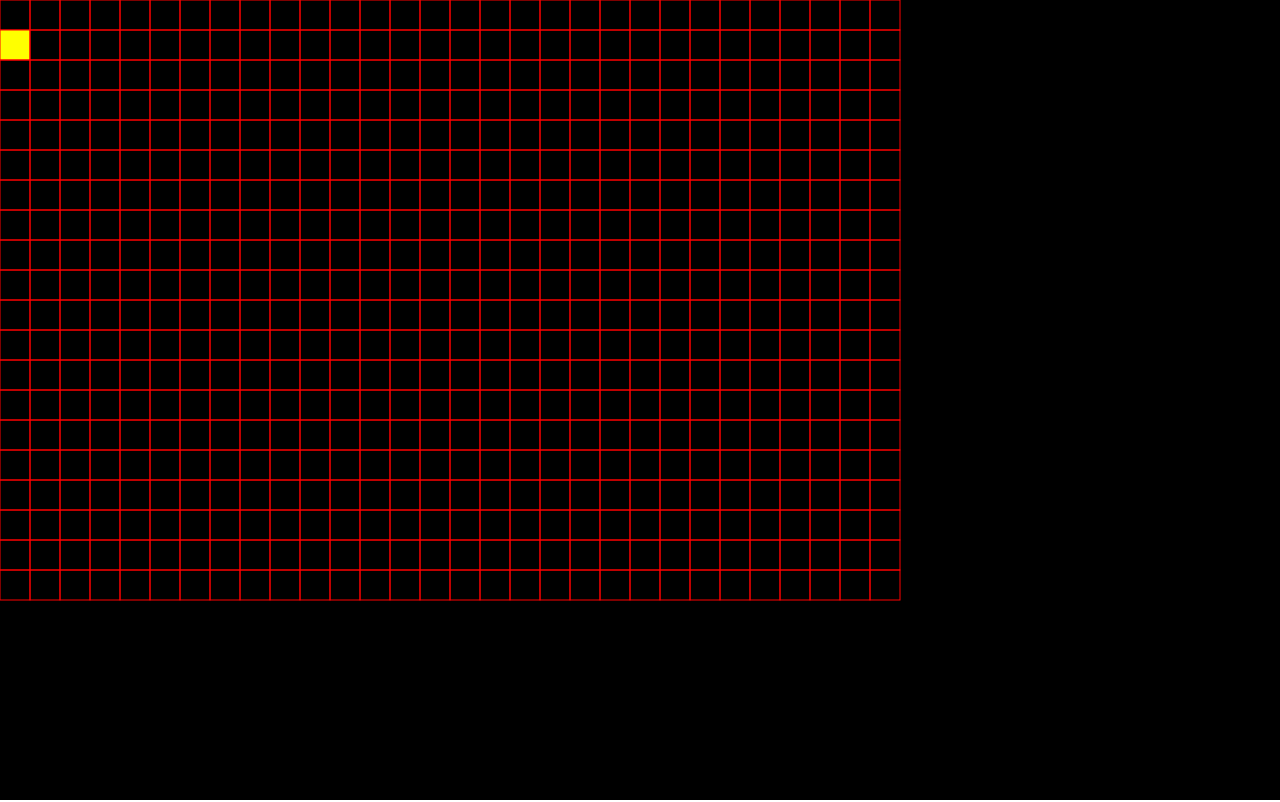
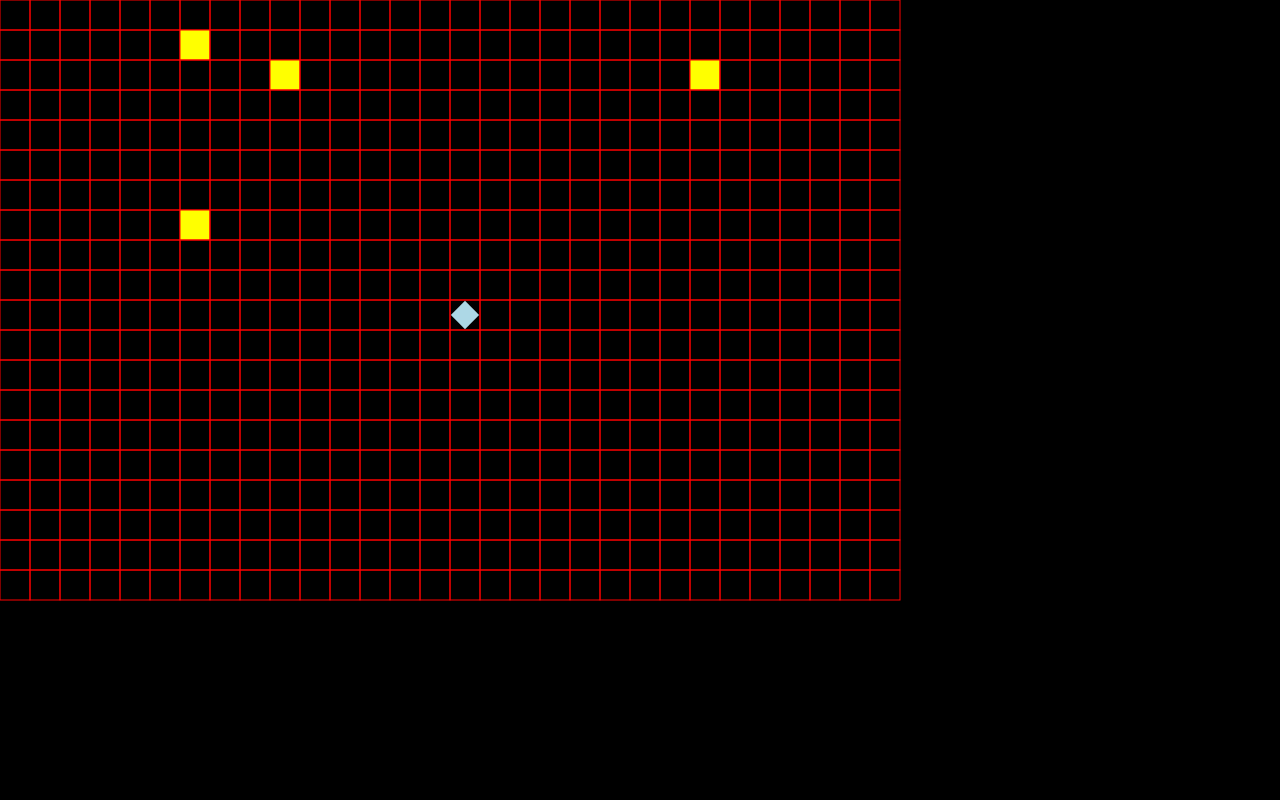
Before and after one commit to Armienn/super-grid, a plain HTML site: page index.html in a window 1280 px wide. Drawn offline with Linux system fonts and the light colour scheme.

Commit message:
It's kinda possible to lose now

```diff
--- a/index.html
+++ b/index.html
@@ -4,6 +4,7 @@
 <link rel="stylesheet" type="text/css" href="style-reset.css" />
 <link rel="stylesheet" type="text/css" href="styles.css" />
 <script src="src/Vector.js"></script>
+<script src="src/Core.js"></script>
 <script src="src/Tower.js"></script>
 <script src="src/Enemy.js"></script>
 <script src="src/Grid.js"></script>
--- /dev/null
+++ b/src/Core.js
@@ -0,0 +1,21 @@
+"use strict"
+class Core {
+	constructor(position) {
+		this.pos = position
+		this.health = 10
+	}
+
+	draw() {
+		context.save()
+		context.translate(game.gridSize/2, game.gridSize/2)
+		context.rotate(Math.PI * 0.25)
+		context.fillStyle = "lightblue"
+		context.fillRect(-game.gridSize/3, -game.gridSize/3, game.gridSize*2/3, game.gridSize*2/3)
+		context.restore()
+	}
+
+	tick() {
+		if (this.health > 0)
+			game.nextGrid.fields[this.pos.x][this.pos.y] = this
+	}
+}
--- a/src/Enemy.js
+++ b/src/Enemy.js
@@ -11,6 +11,11 @@ class Enemy {
 	}
 
 	tick() {
+		var core = game.grid.surroundingFields(this.pos).filter(e => e.thing instanceof Core)[0]
+		if (core) {
+			game.remove(core.thing.pos)
+		}
+
 		this.cooldown--
 		if (this.cooldown <= 0)
 			this.doSomething()
@@ -18,27 +23,36 @@ class Enemy {
 	}
 
 	doSomething() {
-		game.grid.forSurroundingFields(this.pos, (position, thing) => {
-			if (thing instanceof Tower && this.cooldown <= 0) {
-				thing.health--
-				this.cooldown = 10
-			}
+		var towers = game.grid.surroundingFields(this.pos).filter(e => e.thing instanceof Tower)
+		var destinations = game.grid.surroundingFields(this.pos).filter(e => !e.thing).map(e => e.position).sort((a, b) => {
+			return this.distanceToCore(a) - this.distanceToCore(b)
 		})
-		if (this.cooldown > 0)
+		var possibilities = []
+		if (towers.length)
+			possibilities.push(() => { this.attack(towers) })
+		if (destinations.length)
+			possibilities.push(() => { this.move(destinations) })
+		if (!possibilities.length)
 			return
-		var destinations = this.findAvailableDestinations()
-		if (destinations[0]){
-			this.pos = destinations[0]
-			this.cooldown = 5
-		}
+		var index = Math.floor(Math.random() * possibilities.length)
+		possibilities[index]()
 	}
 
-	findAvailableDestinations() {
-		var availables = []
-		game.grid.forSurroundingFields(this.pos, (position, thing) => {
-			if (!thing)
-				availables.push(position)
-		})
-		return availables
+	attack(towers) {
+		var thing = towers[0]
+		thing.thing.health--
+		this.cooldown = 10
+	}
+
+	move(destinations) {
+		this.pos = destinations[0]
+		var index = Math.floor(Math.random() * destinations.length)
+		if (Math.random() > 0.5)
+			this.pos = destinations[index]
+		this.cooldown = 5
+	}
+
+	distanceToCore(position) {
+		return game.core.pos.copy().multiply(-1).add(position).lengthSquared()
 	}
 }
--- a/src/Game.js
+++ b/src/Game.js
@@ -2,9 +2,14 @@ class Game {
 	constructor() {
 		this.gridSize = 30
 		this.grid = new Grid(30, 20)
-		this.addEnemy(new Vector(2, 3))
 		this.nextGrid = new Grid(30, 20)
 		this.selected = null
+		this.core = null
+	}
+
+	startGame() {
+		this.addCore(new Vector(15, 10))
+		this.addEnemy(new Vector(2, 3))
 	}
 
 	tick() {
@@ -14,6 +19,14 @@ class Game {
 				if (this.grid.fields[i][j])
 					this.grid.fields[i][j].tick()
 		this.grid = this.nextGrid
+		if (Math.random() > 0.99)
+			this.addEnemy(new Vector(0, 0))
+		if (Math.random() > 0.99)
+			this.addEnemy(new Vector(0, 19))
+		if (Math.random() > 0.99)
+			this.addEnemy(new Vector(29, 0))
+		if (Math.random() > 0.99)
+			this.addEnemy(new Vector(29, 19))
 	}
 
 	draw() {
@@ -30,10 +43,18 @@ class Game {
 
 	addEnemy(position) {
 		var success = this.tryAdd(new Enemy(), position.copy())
-
 	}
 
 	addTower(position) {
 		var success = this.tryAdd(new Tower(), position.copy())
 	}
+
+	addCore(position) {
+		this.core = new Core(position)
+		this.grid.fields[position.x][position.y] = this.core
+	}
+
+	remove(position){
+		this.grid.fields[position.x][position.y] = null
+	}
 }
--- a/src/Grid.js
+++ b/src/Grid.js
@@ -22,17 +22,26 @@ class Grid {
 		if (this.fields[i][j])
 			this.fields[i][j].draw()
 		var selected = false
-		if(game.selected)
+		if (game.selected)
 			selected = game.selected.x == i && game.selected.y == j
 		context.strokeStyle = selected ? "yellow" : "red"
 		context.strokeRect(0, 0, game.gridSize, game.gridSize)
 		context.restore()
 	}
 
+	surroundingFields(position) {
+		var surrounding = []
+		this.forSurroundingFields(position, (position, thing)=>{
+			surrounding.push({position: position, thing: thing})
+		})
+		return surrounding
+	}
+
 	forSurroundingFields(position, callback) {
 		for (var i = position.x - 1; i <= position.x + 1; i++)
 			for (var j = position.y - 1; j <= position.y + 1; j++)
 				if (i != j
+					&& Math.abs((i-position.x) * (j-position.y)) < 0.01
 					&& this.isWithinHorisontalBounds(i)
 					&& this.isWithinVerticalBounds(j))
 					callback(new Vector(i, j), this.fields[i][j])
--- a/src/Main.js
+++ b/src/Main.js
@@ -15,6 +15,8 @@ window.onload = () => {
 		canvas.height = window.innerHeight
 	}
 	onresize = onResize
+
+	game.startGame()
 
 	requestAnimationFrame(drawFrame)
 	setInterval(gameTick, 50)
```
